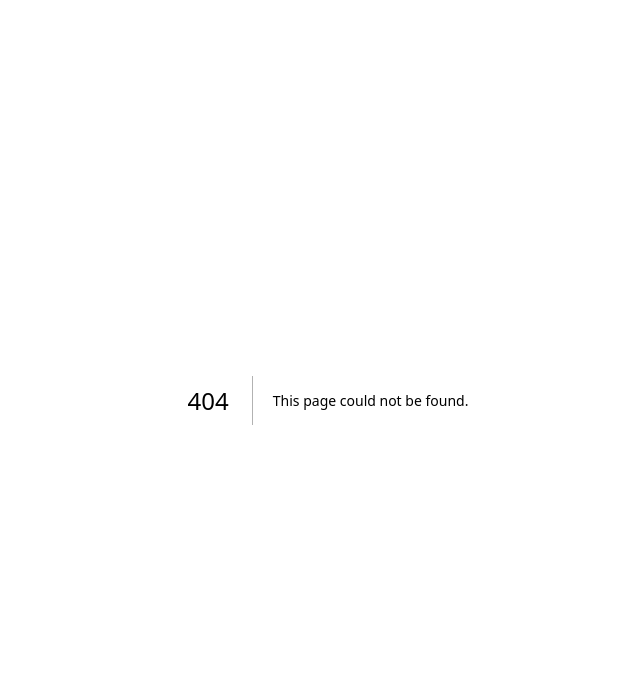
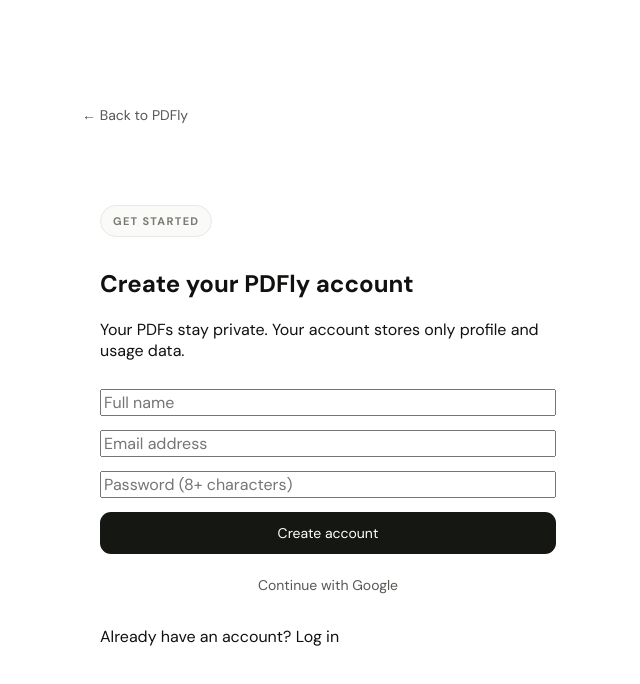
Before and after one commit to Rizzu01/PDFly, a Next.js app: page /signup in a window 1280 px wide. Before the commit this address had no page. Shown: the top 684 px of the page, without its empty margins (312-952 px from the left). Built offline with nearby package versions, Linux system fonts and the light colour scheme; no server answers.

Commit message:
feat: add PDFly signup page

```diff
--- /dev/null
+++ b/src/app/signup/page.tsx
@@ -0,0 +1,58 @@
+'use client';
+
+import { FormEvent, useState } from 'react';
+import Link from 'next/link';
+import { supabase } from '@/lib/supabase';
+
+export default function SignupPage() {
+  const [name, setName] = useState('');
+  const [email, setEmail] = useState('');
+  const [password, setPassword] = useState('');
+  const [loading, setLoading] = useState(false);
+  const [message, setMessage] = useState('');
+
+  async function handleSubmit(event: FormEvent) {
+    event.preventDefault();
+    setLoading(true);
+    setMessage('');
+    const { error } = await supabase.auth.signUp({
+      email,
+      password,
+      options: { data: { full_name: name } },
+    });
+    if (error) setMessage(error.message);
+    else setMessage('Account created. Check your email to verify your account.');
+    setLoading(false);
+  }
+
+  async function handleGoogle() {
+    setMessage('');
+    const { error } = await supabase.auth.signInWithOAuth({
+      provider: 'google',
+      options: { redirectTo: `${window.location.origin}/auth/callback` },
+    });
+    if (error) setMessage(error.message);
+  }
+
+  return (
+    <main className="site-shell">
+      <section className="container" style={{ maxWidth: 520, paddingTop: 96, paddingBottom: 96 }}>
+        <Link href="/" className="ghost-button">← Back to PDFly</Link>
+        <div className="card" style={{ marginTop: 28, padding: 32 }}>
+          <p className="eyebrow">Get started</p>
+          <h1>Create your PDFly account</h1>
+          <p className="muted">Your PDFs stay private. Your account stores only profile and usage data.</p>
+          <form onSubmit={handleSubmit} style={{ display: 'grid', gap: 14, marginTop: 28 }}>
+            <input aria-label="Full name" type="text" placeholder="Full name" required value={name} onChange={(e) => setName(e.target.value)} />
+            <input aria-label="Email" type="email" placeholder="Email address" required value={email} onChange={(e) => setEmail(e.target.value)} />
+            <input aria-label="Password" type="password" placeholder="Password (8+ characters)" minLength={8} required value={password} onChange={(e) => setPassword(e.target.value)} />
+            <button className="dark-button" disabled={loading}>{loading ? 'Creating account…' : 'Create account'}</button>
+          </form>
+          <button className="ghost-button" onClick={handleGoogle} style={{ width: '100%', marginTop: 12 }}>Continue with Google</button>
+          {message && <p role="status" style={{ marginTop: 16 }}>{message}</p>}
+          <p className="muted" style={{ marginTop: 22 }}>Already have an account? <Link href="/login">Log in</Link></p>
+        </div>
+      </section>
+    </main>
+  );
+}
```
